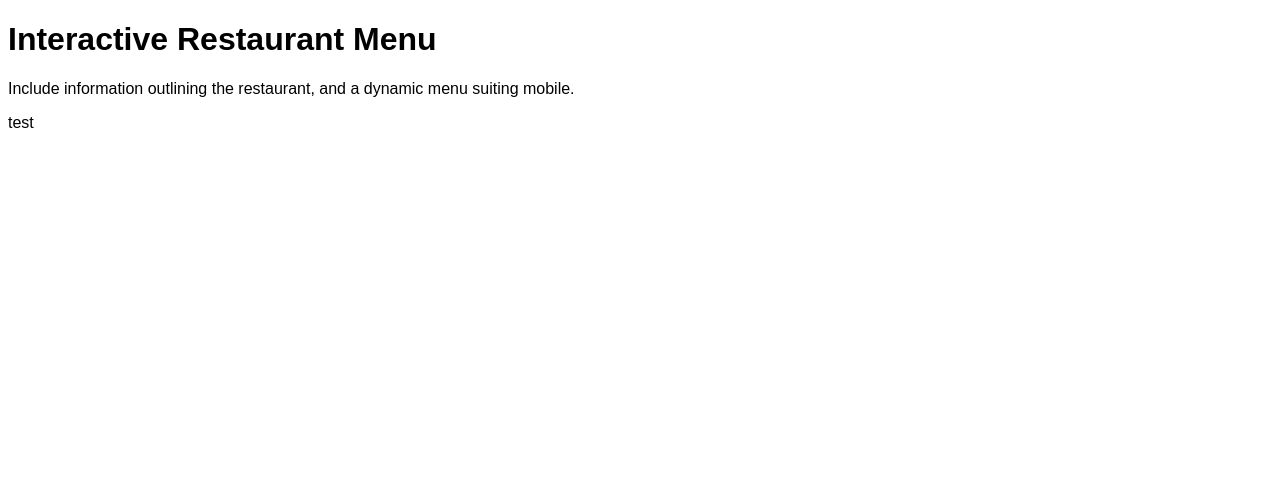
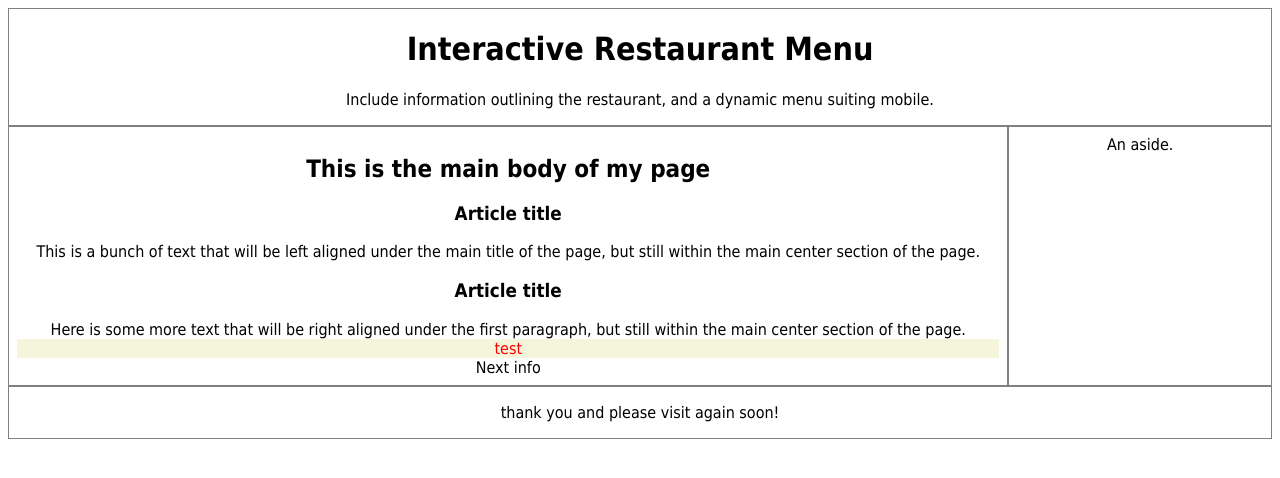
Before and after one commit to Scoman/dynamicmenu, a website built with Parcel: page index.html in a window 1280 px wide. Built offline with nearby package versions, Linux system fonts and the light colour scheme.

Commit message:
Add rough website layout with Flexbox and basic formatting.

```diff
--- a/index.html
+++ b/index.html
@@ -2,22 +2,47 @@
 <html lang = "en">
 
 <head>
-	<title>Parcel Sandbox</title>
+	<title>Restaurant Dynamic Menue</title>
 	<meta charset="UTF-8" />
-
+	<link rel = "stylesheet" type = "text/css" href = "src/styles.css"/>
 </head>
 
 <body>
+<header>
 	<h1>Interactive Restaurant Menu</h1>
-	<p>Include information outlining the restaurant, and a dynamic menu suiting mobile.</p>
-	<div id="app"></div>
+	<p>
+		Include information outlining the restaurant, and a dynamic menu suiting mobile.
+	</p>
+</header>
+<div id="fc">
+	<section>
+		<h2>This is the main body of my page</h2>
+		<article>
+			<h3>Article title</h3>
+			This is a bunch of text that will be left aligned under the main title of the page, but still within the main center section of the page.
+		</article>
+		<article>
+			<h3>Article title</h3>
+			Here is some more text that will be right aligned under the first paragraph, but still within the main center section of the page.
+		</article>
+		<div id="app">Initial information</div>
+		<div id="next">Next info</div>
+	</section>
+	<aside>
+		An aside.
+	</aside>
+</div>
+<footer>
+	thank you and please visit again soon!
+</footer>
 
-    <script>
-        window.onload = function() {
-            document.getElementById("app").innerHTML = "test";
-        }
+<script>
+	window.onload = function() {
+		document.getElementById("app").innerHTML = "test";
+	}
 
-    </script>
+</script>
+
 </body>
 
 </html>
--- a/src/styles.css
+++ b/src/styles.css
@@ -1,3 +1,35 @@
-body {
-  font-family: sans-serif;
+html, body {
+  font-family: Tahoma, sans-serif;
+  text-align: center;
 }
+
+header {
+  border: 1px solid grey;
+}
+
+#fc {
+  display: flex;
+  flex-flow: row; /* alternative is column */
+}
+
+section {
+  flex: 8;
+  border: 1px solid grey;
+  padding: 0.5em;
+}
+
+aside {
+  flex: 2;
+  border: 1px solid grey;
+  padding: 0.5em;
+}
+
+footer {
+  border: 1px solid grey;
+  padding: 1em;
+}
+
+#app {
+  background-color: beige;
+  color: red;
+}
```
